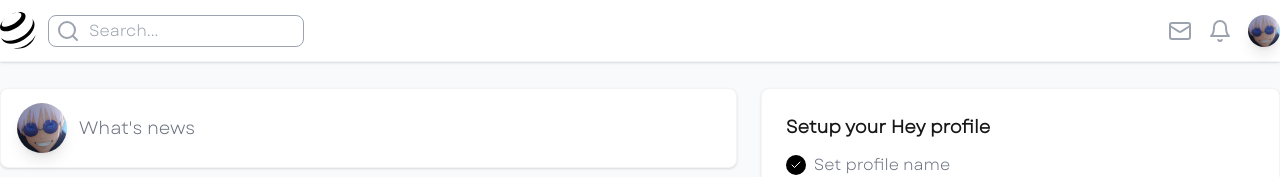
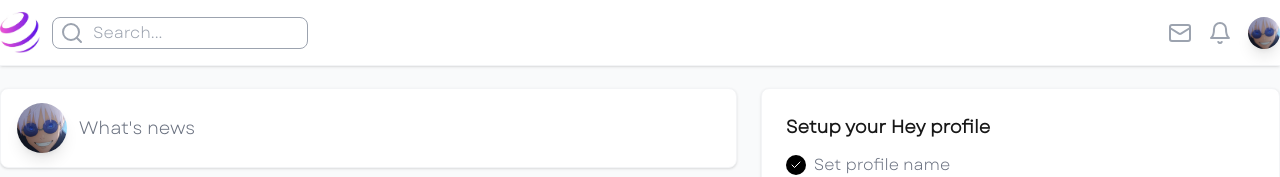
Before and after one commit to PhongThanh0907/demo_social, a Next.js app: page / in a window 1280 px wide. Shown: the top 177 px of the page. Built offline with nearby package versions, Linux system fonts and the light colour scheme.

Commit message:
update code

```diff
--- a/src/components/Header.tsx
+++ b/src/components/Header.tsx
@@ -1,14 +1,13 @@
 import React from "react";
 import { Search, Mail, Bell } from "lucide-react";
 import Image from "next/image";
-import { LogoIcon } from "@/icons/Logo";
 
 const Header = () => {
   return (
     <header className="bg-white py-3 border-b border-gray-100 shadow fixed top-0 inset-x-0 z-50">
       <div className="width-screen flex-between">
         <div className="flex items-center gap-3">
-          <LogoIcon />
+          <Image src="/1212.jpg" alt="logo" height={40} width={40} />
           <div className="relative h-8">
             <Search className="text-gray-400 text-sm absolute top-1/2 left-2 transform -translate-y-1/2" />
             <input
```
Also changed, not shown: public/1212.jpg (added).
